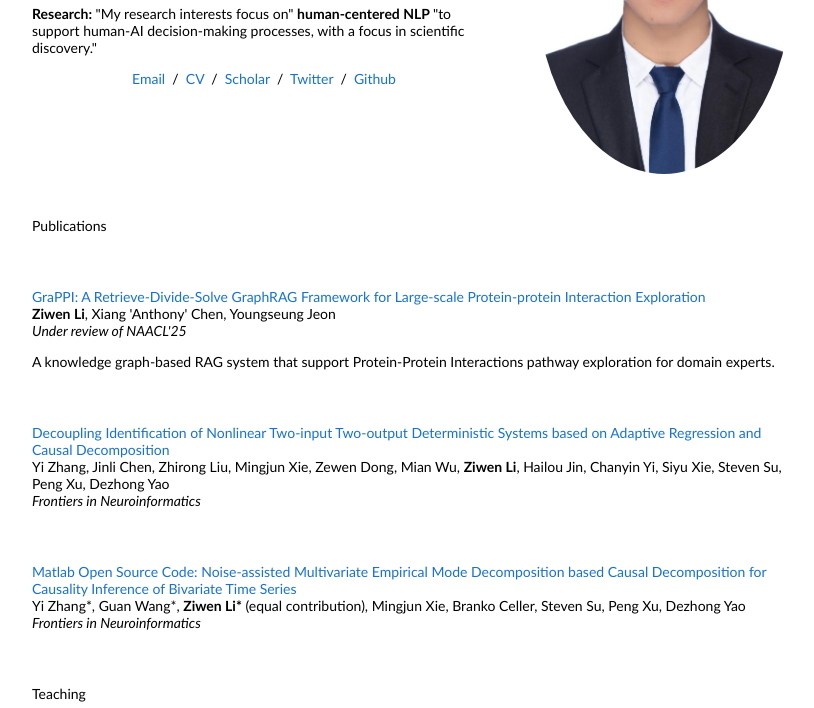
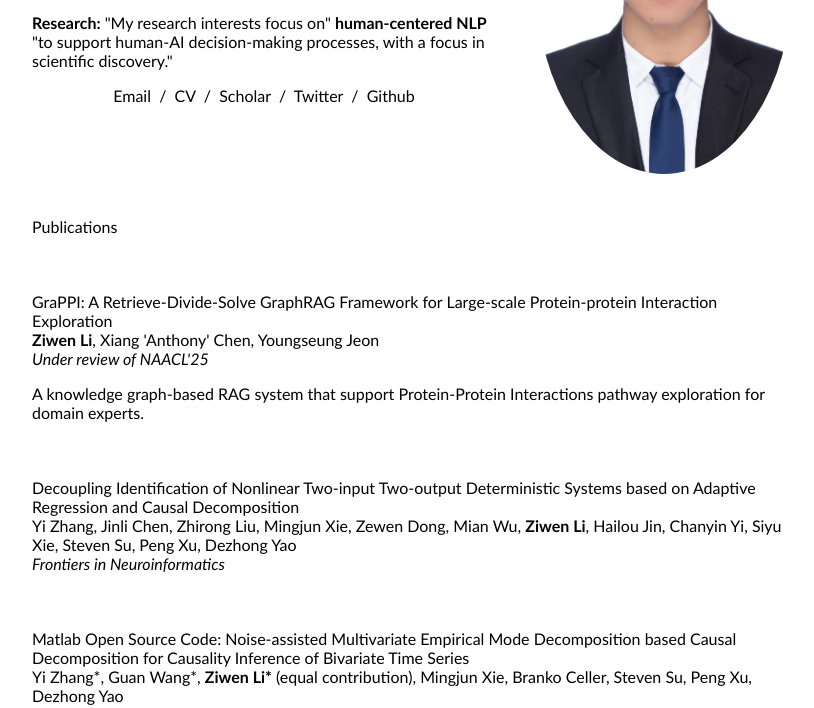
Before and after one commit to AaronLi43/personalweb, a plain HTML site: page index.html in a window 1280 px wide. Shown: the part 238-946 px from the top of the page, without its empty margins (228-1042 px from the left). Drawn offline with Linux system fonts and the light colour scheme.

Commit message:
Styling finetuning

```diff
--- a/stylesheet.css
+++ b/stylesheet.css
@@ -80,13 +80,17 @@ th,
 tr,
 p,
 a {
-  font-family: 'Lato', Verdana, Helvetica, sans-serif;
-  font-size: 14px;
+font-family: 'Lato', Verdana, Helvetica, sans-serif;
+font-size: 16px;
+color: #000000;
 }
 
 strong {
   font-family: 'Lato', Verdana, Helvetica, sans-serif;
-  font-size: 14px;
+  font-size: 16px;
+  color: #000000;
+  font-weight: bold;
+
 }
 
 h2 {
@@ -140,3 +144,9 @@ span.highlight {
     display: inline-block;
     border-radius: 10px;
 }
+
+.heading {
+  font-family: 'Lato', Verdana, Helvetica, sans-serif;
+  font-size: 22px;
+  color: #0065C0;
+}
```
